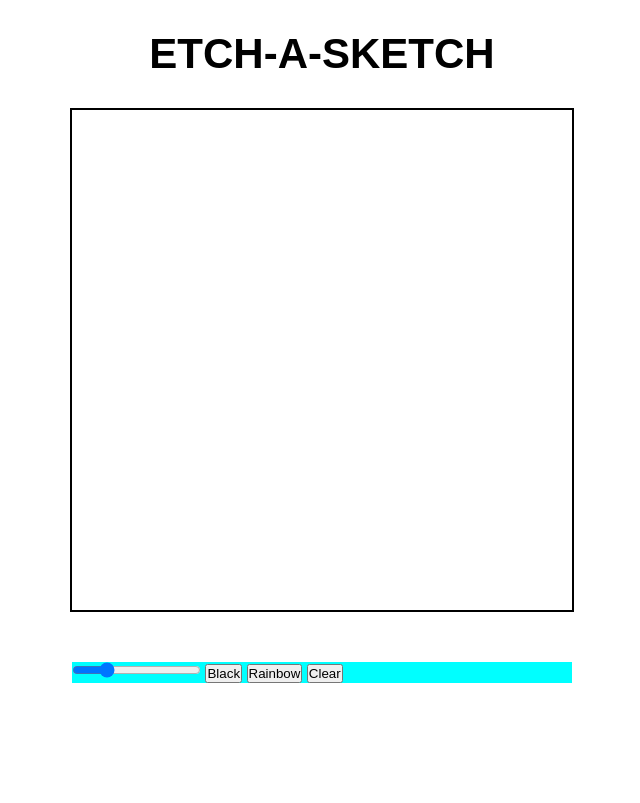
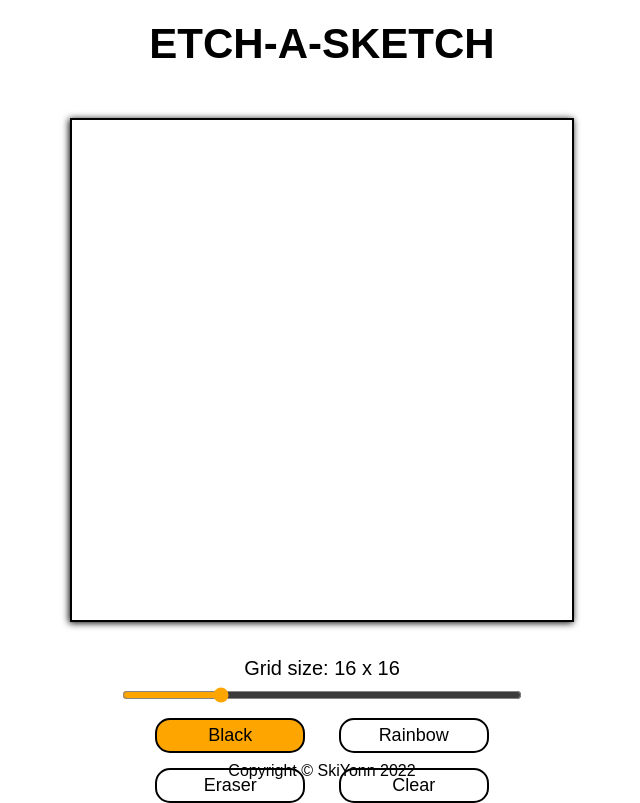
Before and after one commit to JRodriguezCrespo/ETCH-A-SKETCH, a plain HTML site: page index.html in a window 1280 px wide. Both pictures are taken after a click on the button "Black". Shown: the whole page, without its empty margins (318-958 px from the left). Drawn offline with Linux system fonts and the light colour scheme.

Commit message:
Added an eraser button, added footer, added a box shadow tp the canvas, added a live label change to the range slider.

```diff
--- a/code.js
+++ b/code.js
@@ -1,24 +1,48 @@
 var style = getComputedStyle(document.body)
 createCanvas(style.getPropertyValue('--columns-row'))
-var colorPick
+var colorPick = 'black'
+
+const gridSize = document.querySelector('#range')
+gridSize.addEventListener('input', function() {
+    document.getElementById('grimSize-label').innerHTML = `Grid size: ${gridSize.value} x ${gridSize.value}`
+})
 
 const btnBlack = document.querySelector('#black');
 btnBlack.addEventListener('click', () => {
     colorPick = 'black'
     console.log(colorPick)
+    btnBlack.classList.add('btn-selected')
+    btnRainbow.classList.remove('btn-selected')
+    btnEraser.classList.remove('btn-selected')
 })
 
 const btnRainbow = document.querySelector('#rainbow');
 btnRainbow.addEventListener('click', () => {
     colorPick = 'rainbow'
     console.log(colorPick)
+    btnRainbow.classList.add('btn-selected')
+    btnBlack.classList.remove('btn-selected')
+    btnEraser.classList.remove('btn-selected')
+})
+
+const btnEraser = document.querySelector('#eraser');
+btnEraser.addEventListener('click', () => {
+    colorPick = 'white'
+    console.log(colorPick)
+    btnEraser.classList.add('btn-selected')
+    btnBlack.classList.remove('btn-selected')
+    btnRainbow.classList.remove('btn-selected')
 })
 
 const btnClear = document.querySelector('#clear');
-btnClear.addEventListener('click', () => {
+btnClear.addEventListener('mousedown', () => {
     createCanvas(style.getPropertyValue('--columns-row'))
+    btnClear.backgroundColor = 'orange';
 })
 
+function randomColor(){
+    return '#' + Math.floor(Math.random()*16777215).toString(16);
+}
 
 
 function createCanvas(size){
@@ -37,12 +61,12 @@ function createCanvas(size){
             if(event.buttons == 1){
                 if(colorPick === 'black'){
                     this.style.backgroundColor = 'black';
-                }else if(colorPick === 'rainbow'){
-                    this.style.backgroundColor = 'blue';
-
-                }else{
-                    this.style.backgroundColor = 'red';
-                    console.log(colorPick)
+                }
+                if(colorPick === 'rainbow'){
+                    this.style.backgroundColor = randomColor();
+                }
+                if(colorPick === 'white'){
+                    this.style.backgroundColor = 'white';
                 }
             }
         });
@@ -55,6 +79,5 @@ function createCanvas(size){
 
 
 function changeSize(size){
-    console.log(size)
     createCanvas(size)
 }
--- a/index.html
+++ b/index.html
@@ -11,12 +11,20 @@
     <h1 class="tittle">ETCH-A-SKETCH</h1>
     <div id="canvas"></div>
     <div class="functions">
-        <input type="range" min="1" max="64" value="16" onchange="changeSize(this.value)">
-
-        <button id="black">Black</button>
-        <button id="rainbow">Rainbow</button>
-        <button id="clear">Clear</button>
+        <span id="grimSize-label">Grid size: 16 x 16</span>
+        <input type="range" min="1" max="64" value="16" onchange="changeSize(this.value)" id="range">
+        <div class="radio">
+            <button id="black" class="btn-selection btn-selected">Black</button>
+            <button id="rainbow" class="btn-selection">Rainbow</button>
+        </div>
+        <div class="radio">
+            <button id="eraser" class="btn-selection">Eraser</button>
+            <button id="clear" class="btn-selection">Clear</button>
+        </div>
     </div>
+    <footer>
+        <p>Copyright &copy SkiYonn 2022 </p>
+    </footer>
 </body>
 
 <script src="code.js"></script>
--- a/style.css
+++ b/style.css
@@ -8,27 +8,52 @@ body, html, *{
     font-family: sans-serif;
 }
 
+
+footer{
+    font-size: 16px;
+    position: absolute;
+    bottom: 0;
+    left: 0;
+    right: 0;
+    text-align: center;
+    padding: 20px;
+}
+
 .tittle{
     text-align: center;
     font-size: 42px;
-    margin: 30px;
+    padding: 20px;
+    margin-bottom: 30px;
 }
 
 #canvas{
     display: grid;
+    background-color: white;
     grid-template-columns: repeat(var(--columns-row), 1fr);
     grid-template-rows: repeat(var(--columns-row), 1fr);
     width: 500px;
     height: 500px;
     border: 2px solid black;
+    box-shadow: -1px 1px 7px black;
     margin: auto;
-    margin-bottom: 50px;
+    margin-bottom: 35px;
 }
 
 .functions{
-    background-color: aqua;
-    width: 500px;
+    display: flex;
+    flex-direction: column;
+    width: 400px;
     margin: auto;
+}
+
+#grimSize-label{
+    text-align: center;
+    font-size: 20px;
+    margin-bottom: 7px;
+}
+
+input[type='range']{
+    accent-color: orange;
 }
 
 
@@ -36,3 +61,26 @@ body, html, *{
     display: flex;
     justify-content: space-evenly;
 }
+
+.btn-selection{
+    background-color: transparent;
+    border: 2px solid black;
+    width: 150px;
+    border-radius: 15px;
+    padding: 5px;
+    margin-top: 15px;
+    font-size: 18px;
+}
+
+.btn-selection:hover{
+    background-color: rgb(248, 211, 141);
+}
+
+button:hover:active{
+    background-color: orange;
+}
+
+
+.btn-selected{
+    background-color: orange;
+}
```
